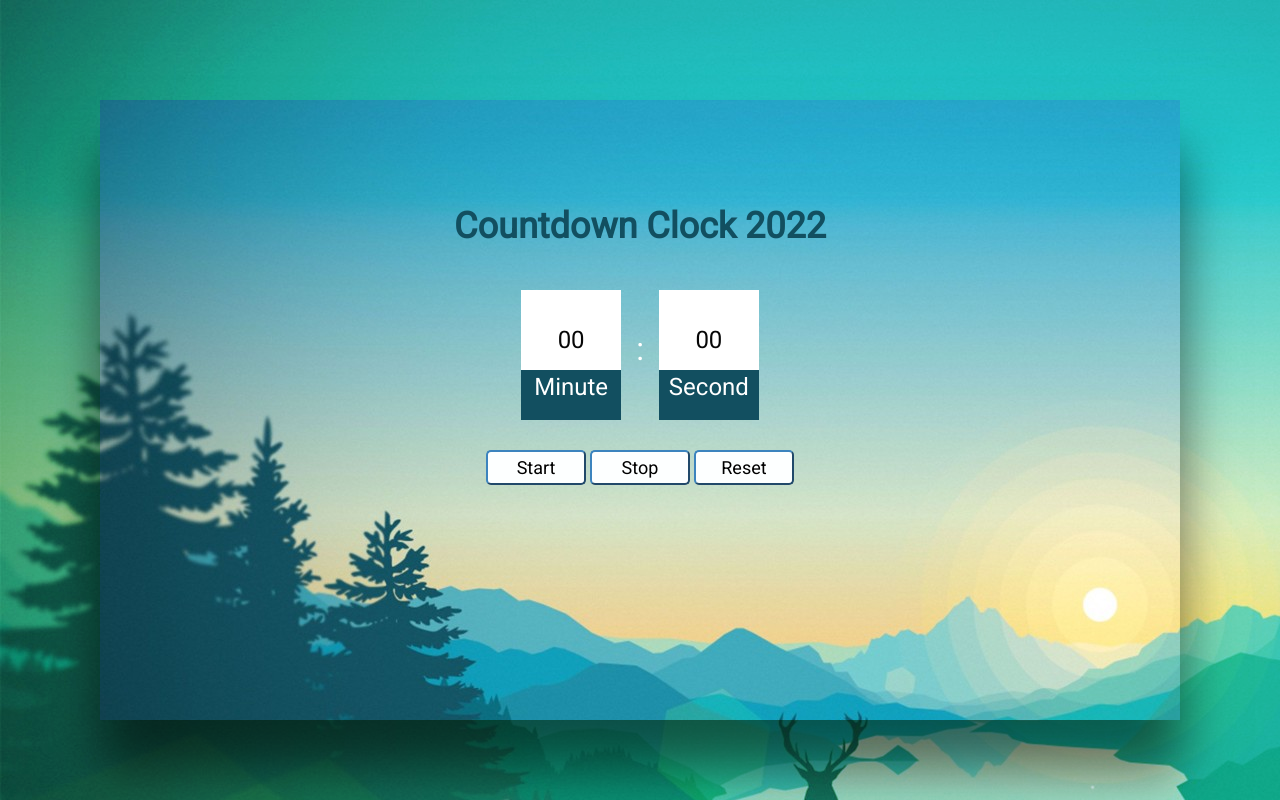
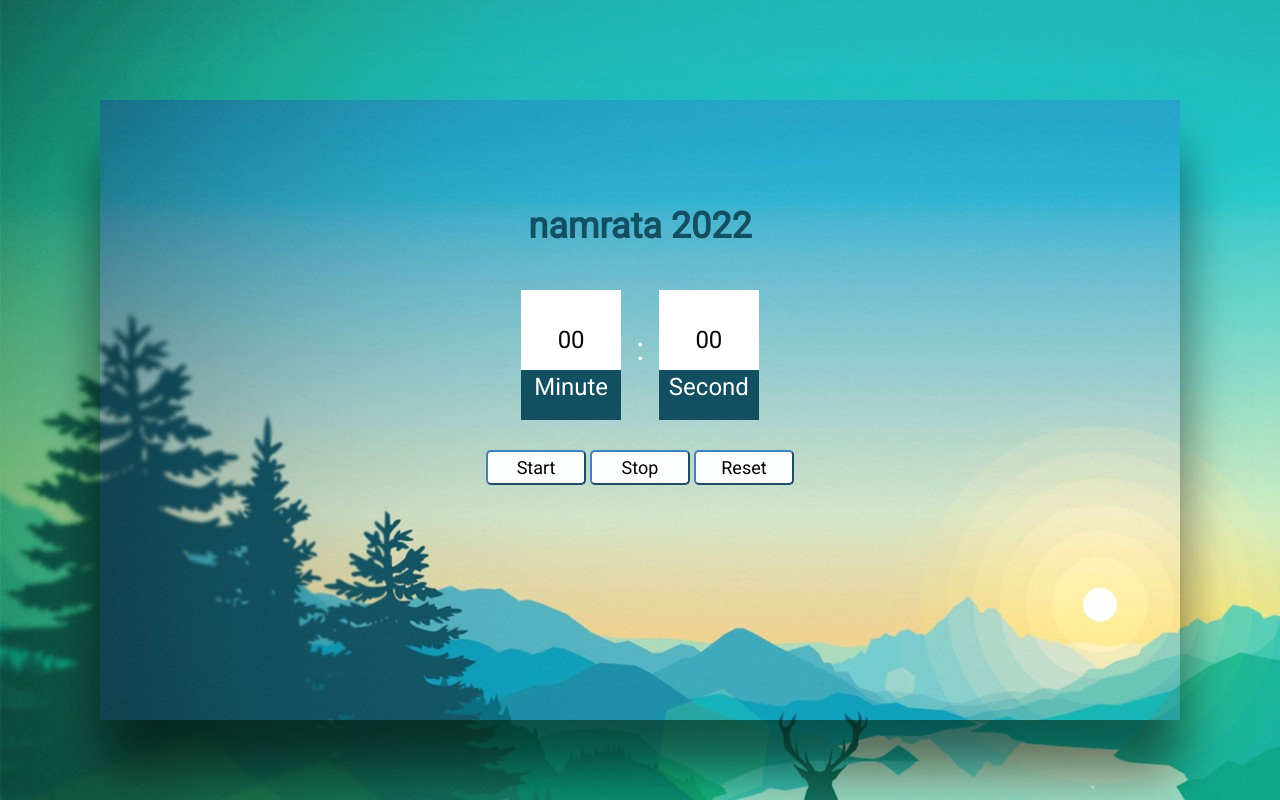
Before and after one commit to shilpamb/timerapp, a plain HTML site: page index.html in a window 1280 px wide. Drawn offline with Linux system fonts and the light colour scheme.

Commit message:
#3 added namrata name

```diff
--- a/index.html
+++ b/index.html
@@ -8,7 +8,7 @@
 </head>
 <body>
   <div class="container">
-      <h2><span>Countdown Clock</span> 2022</h2>
+      <h2><span>namrata</span> 2022</h2>
       <div class="countdown">
           <!-- <div id="day"></div>
           <div id="hour"></div> -->
```
